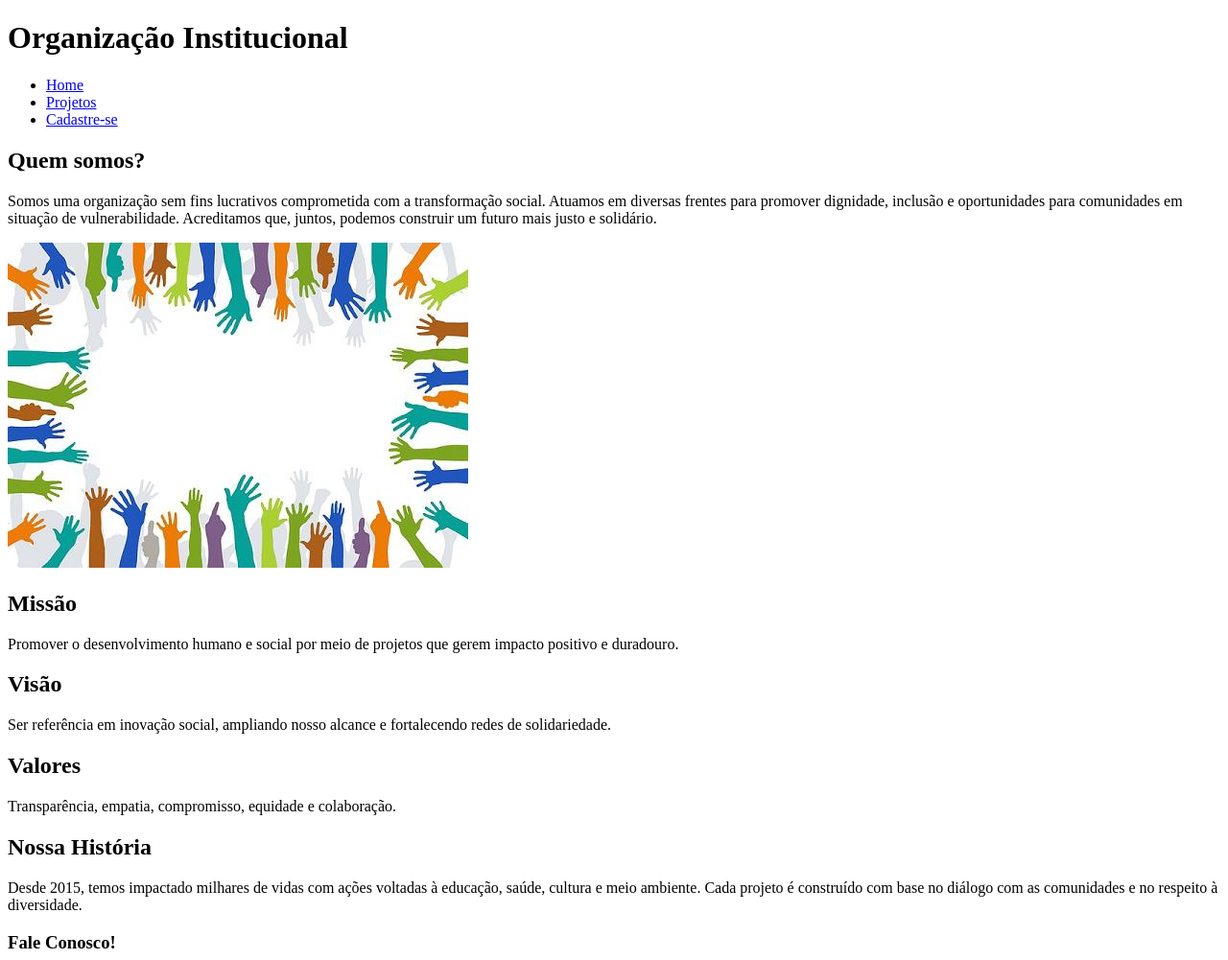
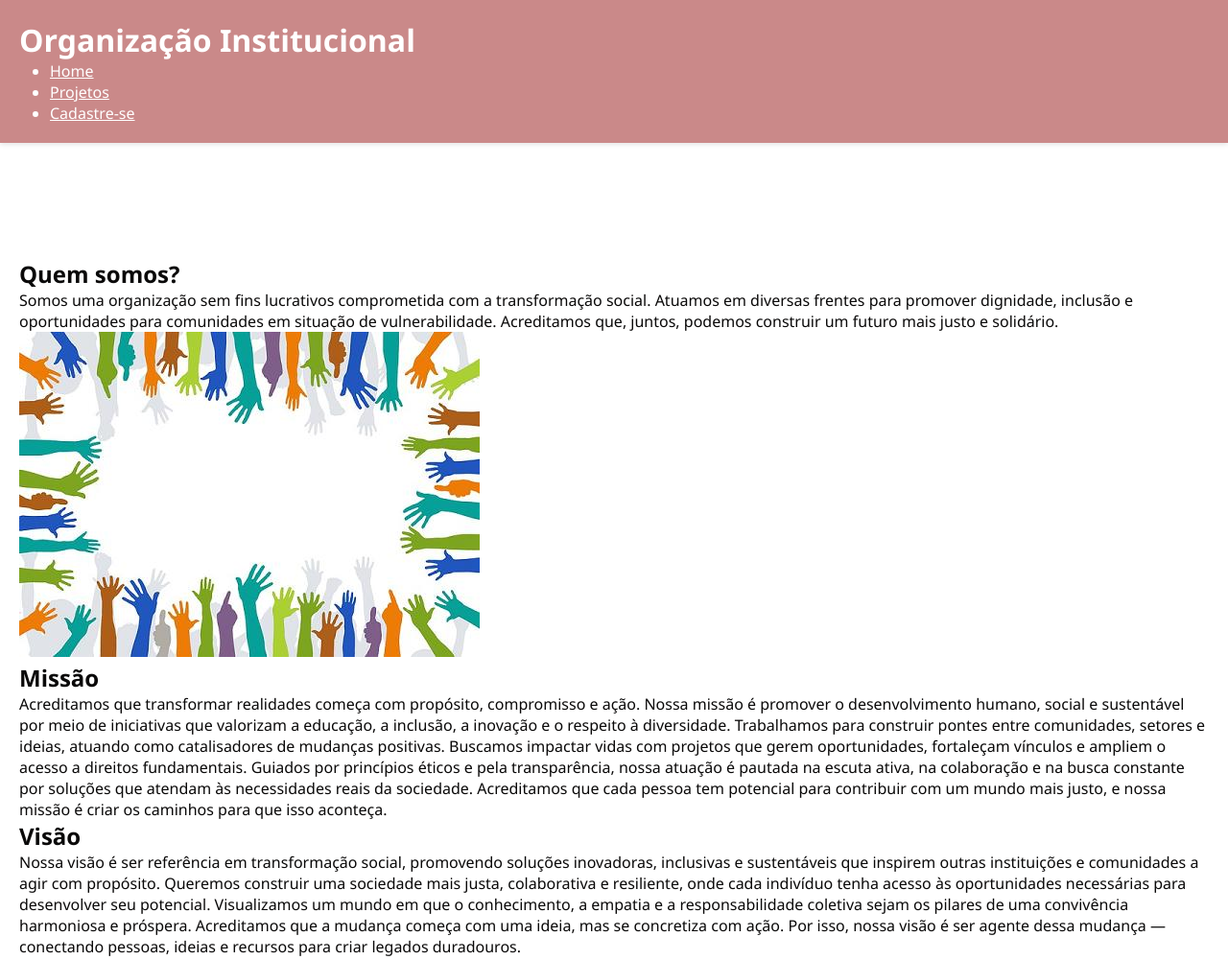
Before and after one commit to samara1-9/Projeto_ONG, a plain HTML site: page index.html in a window 1280 px wide. Shown: the top 1001 px of the page at 96% size. Drawn offline with Linux system fonts and the light colour scheme; files that its build step writes are made by us from their sources.

Commit message:
Primeiro commit

```diff
--- /dev/null
+++ b/css/estilo.css
@@ -0,0 +1,50 @@
+@charset "UFT-8";
+
+
+*{
+    margin: 0;
+    padding: 0;
+    box-sizing: border-box;
+}
+
+body {
+    font-family: 'Segoe UI', Tahoma, Geneva, Verdana, sans-serif;
+
+   color: rgb(10, 9, 9);
+}
+header {
+    background-color: #b39b9b;
+    color: white;
+    padding: 1rem 0;
+
+    width: 100%;
+    top: 0;
+    z-index: 1000;
+}
+
+nav {
+    margin: 0 auto;
+    display: flex;
+    justify-content: space-between;
+    align-items: center;
+    padding: 0 2rem;
+}
+
+nav a {
+color: white;
+text-decoration: nome;
+transition: opacity 0.3s;
+font-weight: 500;
+opacity: 0.8s;
+}
+
+header {
+    background-color: #ca8989;
+    padding: 20px;
+    margin-bottom: 100px;
+    box-shadow: 0 2px 5px rgba(0, 0, 0, 0.1);
+}
+
+main{
+    padding: 20px;
+}
--- a/index.html
+++ b/index.html
@@ -4,8 +4,11 @@
     <meta charset="UTF-8">
     <meta name="viewport" content="width=device-width, initial-scale=1.0">
     <title>OR.IN</title>
+    <link rel="stylesheet" href="estilo.css">
+
 </head>
 <body>
+    <header>
     <h1>Organização Institucional</h1>
     <nav>
         <ul>
@@ -16,17 +19,26 @@
              <li><a href="cadastro.html">Cadastre-se</a></li>
         </ul>
     </nav>
+</header>
     <main>
         <section>
             <h2>Quem somos?</h2>
             <p>Somos uma organização sem fins lucrativos comprometida com a transformação social. Atuamos em diversas frentes para promover dignidade, inclusão e oportunidades para comunidades em situação de vulnerabilidade. Acreditamos que, juntos, podemos construir um futuro mais justo e solidário.</p>
-            <img src="Acao-voluntaria.JPG" alt="">
+            <img src="imagens/Acao-voluntaria.JPG" alt="Ação Voluntaria">
 
             <h2>Missão</h2>
-            <p>Promover o desenvolvimento humano e social por meio de projetos que gerem impacto positivo e duradouro.</p>
+            <p> Acreditamos que transformar realidades começa com propósito, compromisso e ação. Nossa missão é promover o desenvolvimento humano, social e sustentável por meio de iniciativas que valorizam a educação, a inclusão, a inovação e o respeito à diversidade.
+Trabalhamos para construir pontes entre comunidades, setores e ideias, atuando como catalisadores de mudanças positivas. Buscamos impactar vidas com projetos que gerem oportunidades, fortaleçam vínculos e ampliem o acesso a direitos fundamentais.
+Guiados por princípios éticos e pela transparência, nossa atuação é pautada na escuta ativa, na colaboração e na busca constante por soluções que atendam às necessidades reais da sociedade. Acreditamos que cada pessoa tem potencial para contribuir com um mundo mais justo, e nossa missão é criar os caminhos para que isso aconteça.
+</p>
 
             <h2>Visão</h2>
-            <p>Ser referência em inovação social, ampliando nosso alcance e fortalecendo redes de solidariedade.</p>
+            <p> Nossa visão é ser referência em transformação social, promovendo soluções inovadoras, inclusivas e sustentáveis que inspirem outras instituições e comunidades a agir com propósito.
+Queremos construir uma sociedade mais justa, colaborativa e resiliente, onde cada indivíduo tenha acesso às oportunidades necessárias para desenvolver seu potencial. Visualizamos um mundo em que o conhecimento, a empatia e a responsabilidade coletiva sejam os pilares de uma convivência harmoniosa e próspera.
+Acreditamos que a mudança começa com uma ideia, mas se concretiza com ação. Por isso, nossa visão é ser agente dessa mudança — conectando pessoas, ideias e recursos para criar legados duradouros.
+
+
+</p>
 
             <h2>Valores</h2>
             <p>Transparência, empatia, compromisso, equidade e colaboração.</p>
```
Also changed, not shown: cadastro.html (+15 -2 lines), projeto.html (+1 -0 lines), imagens/Acao-voluntaria.JPG (renamed from Acao-voluntaria.JPG).
